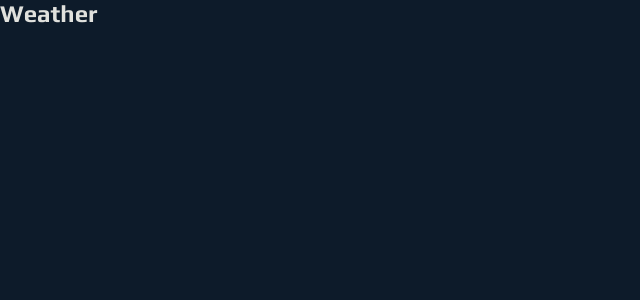
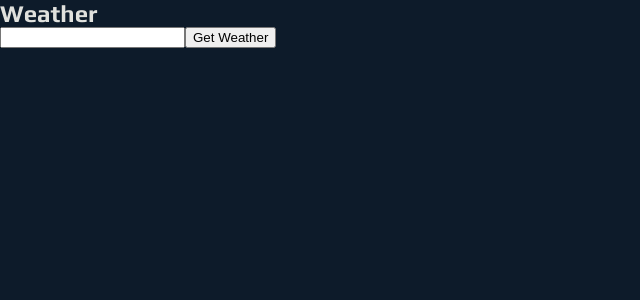
Before and after one commit to Dimterion/Playground, a React (Vite) app: page /weather in a window 1280 px wide. Shown: the top 300 px of the page, without its empty margins (0-640 px from the left). Built offline with nearby package versions, Linux system fonts and the light colour scheme.

Commit message:
add initial code for fetch request

```diff
--- a/src/pages/Weather/Weather.jsx
+++ b/src/pages/Weather/Weather.jsx
@@ -1,7 +1,41 @@
+import { useState } from "react";
 import "./weather.css";
 
 function Weather() {
-  return <h2>Weather</h2>;
+  // const apiKey = import.meta.env.WEATHER_API_KEY;
+  const [city, setCity] = useState("");
+
+  const handleCityChange = (e) => {
+    setCity(e.target.value);
+  };
+
+  const getWeather = () => {
+    console.log(city);
+    // const url = ``;
+
+    // fetch(url)
+    //   .then((response) => response.json())
+    //   .then((data) => {
+    //     console.log(data);
+    //   })
+    //   .catch((error) => {
+    //     console.error(error);
+    //   });
+  };
+
+  return (
+    <section>
+      <h1>Weather</h1>
+      <input
+        type="text"
+        id="cityInput"
+        value={city}
+        onChange={handleCityChange}
+      />
+      <button onClick={getWeather}>Get Weather</button>
+      <div id="weatherInfo"></div>
+    </section>
+  );
 }
 
 export default Weather;
```
